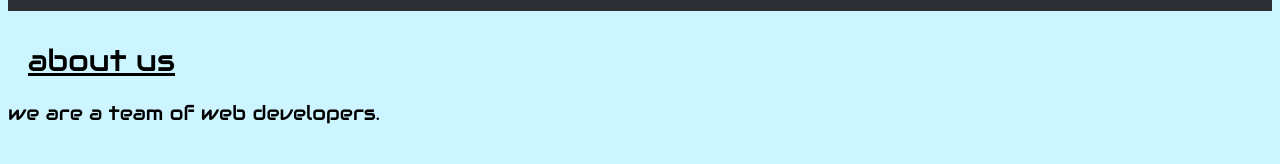
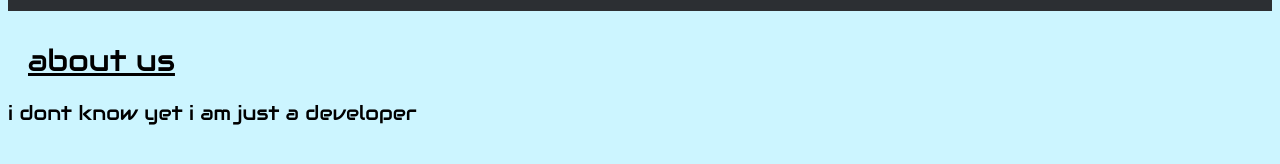
Before and after one commit to TeamDevlin/teamdevlin.github.io, a plain HTML site: page index.html in a window 1280 px wide. Shown: the part 216-380 px from the top of the page. Drawn offline with Linux system fonts and the light colour scheme.

Commit message:
about us update

```diff
--- a/index.html
+++ b/index.html
@@ -25,7 +25,7 @@
 <u>about us</u>
 
 </div>
-we are a team of web developers.
+i dont know yet i am just a developer
 </div>
 </body>
 </html>
```
